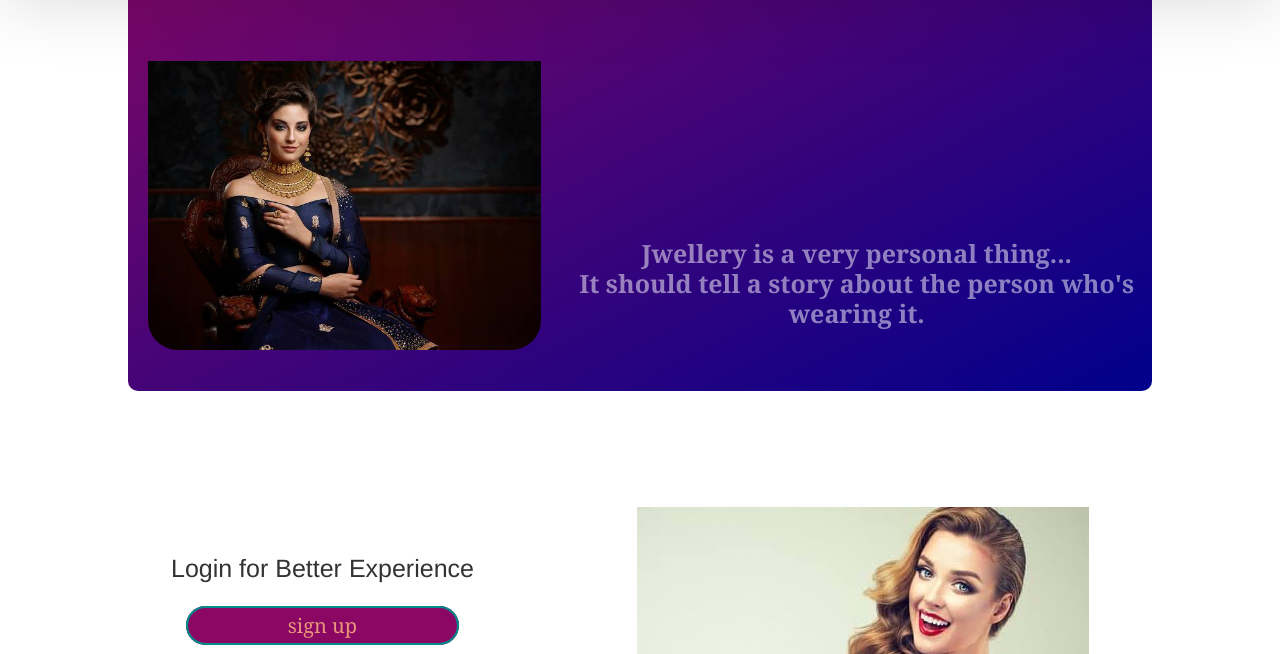
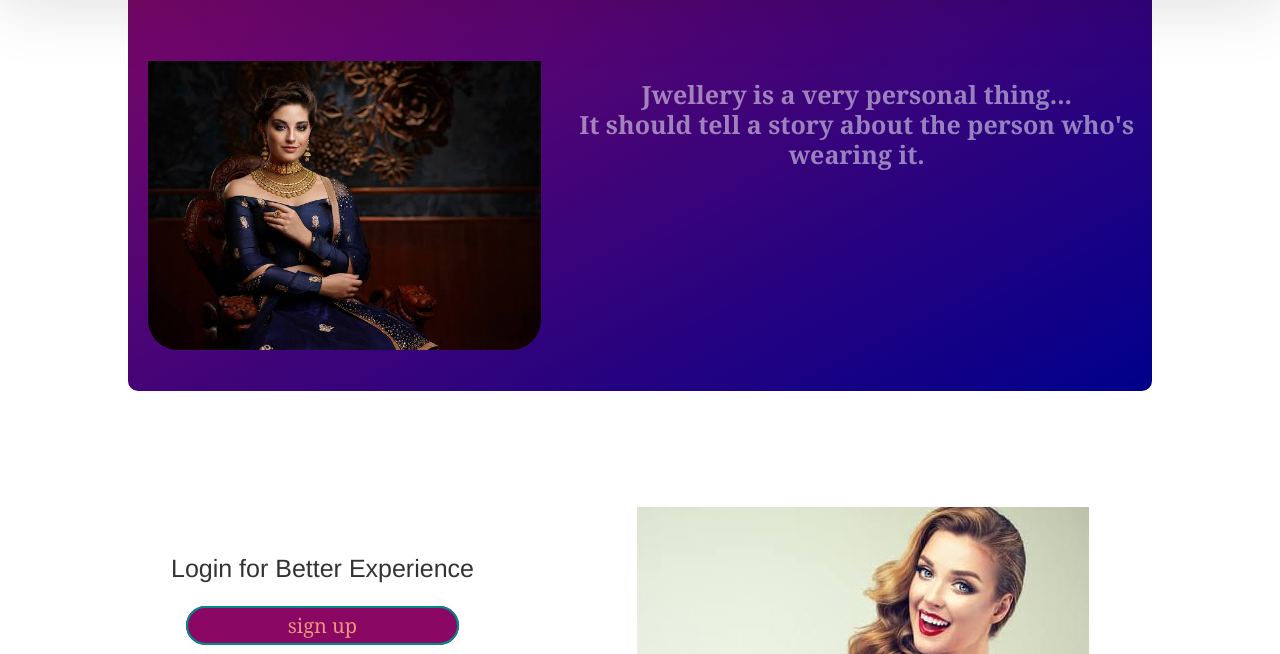
Before and after one commit to sr3255/ECommerce, a plain HTML site: page index.html in a window 1280 px wide. Shown: the part 146-800 px from the top of the page. Drawn offline with nearby package versions, Linux system fonts and the light colour scheme.

Commit message:
Update style.css

```diff
--- a/style.css
+++ b/style.css
@@ -36,8 +36,8 @@
         color:darkcyan;
         transition:.5s;
     }
-    .main{
-        padding-top : 5%;
+   .main{
+        padding-top: 5%;
         background-image:linear-gradient(to bottom right,#8a0863,darkblue);
         margin:5px;
         margin-left: 10%;
@@ -51,7 +51,7 @@
         text-align: center;
         padding-bottom: 2%;
     }
-    .main .main_content .main_content1{
+   .main .main_content .main_content1{
         padding-top:5%;
         text-align: center;
         width:50%;
@@ -66,7 +66,7 @@
     }
     .main .main_content .main_content2 h2{
         text-align:center;
-        padding-top:50%;
+        padding-top:23%;
         color:white;
         font-size:25px;
         font-family: Georgia, serif;
```
